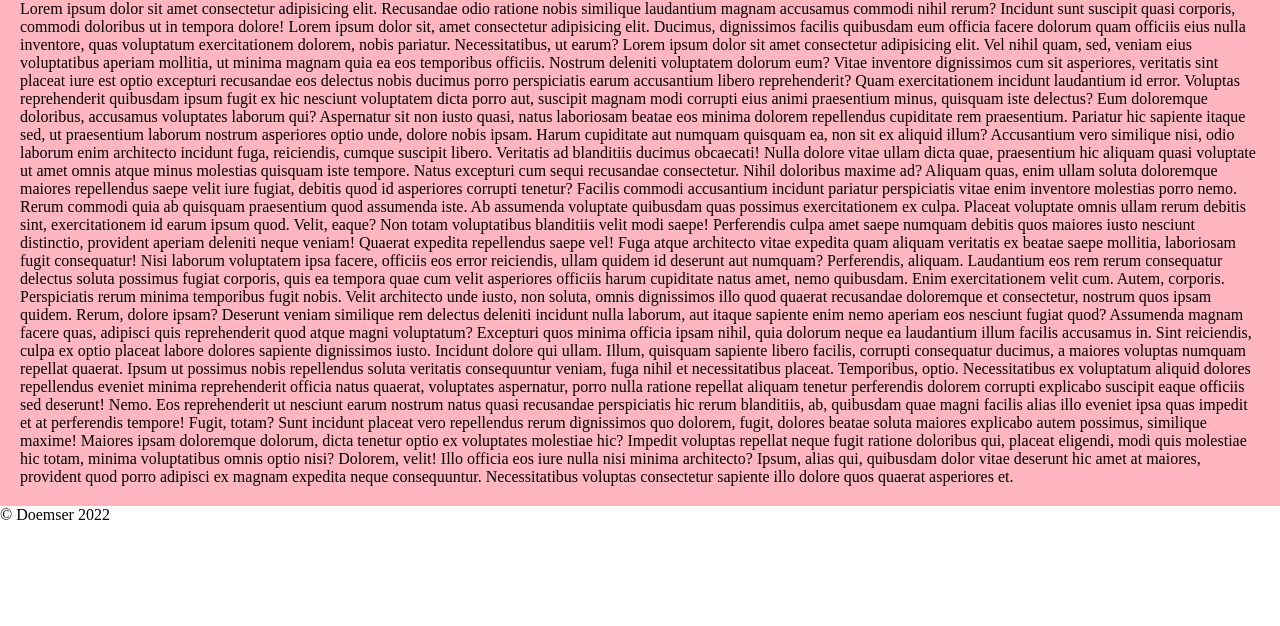
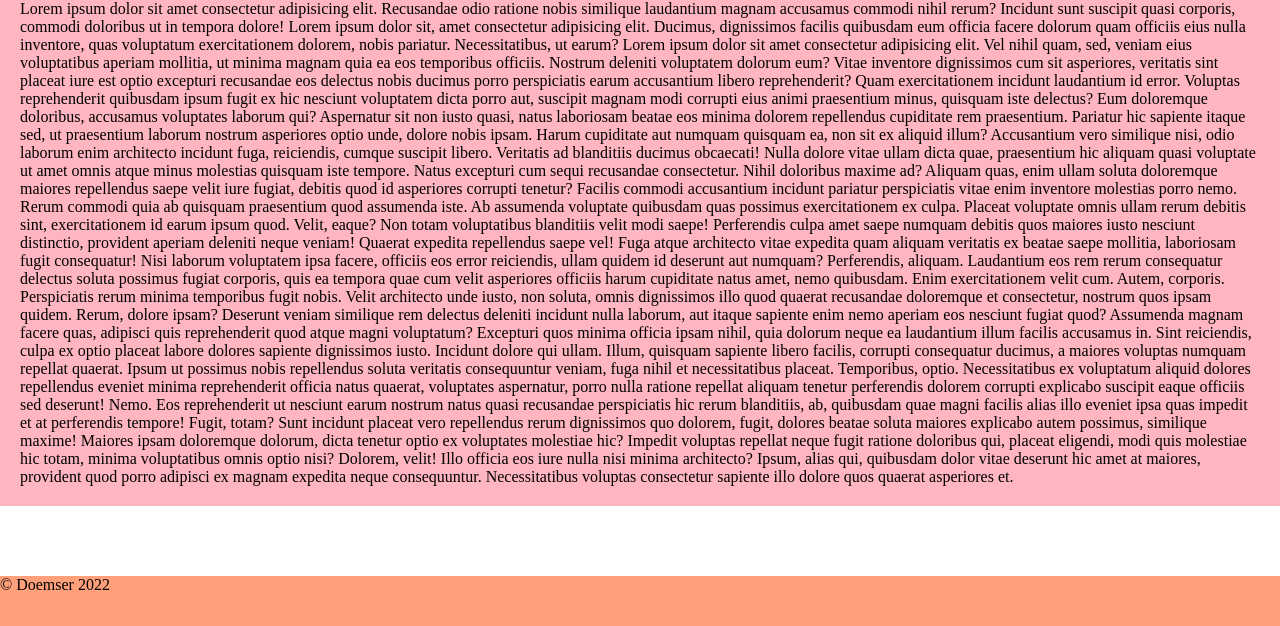
Before and after one commit to doemser/personal-website-test, a plain HTML site: page index.html in a window 1280 px wide. Shown: the part 174-800 px from the top of the page. Drawn offline with Linux system fonts and the light colour scheme.

Commit message:
added footer styling and made it stick to the bottom

```diff
--- a/css/style.css
+++ b/css/style.css
@@ -38,12 +38,25 @@
 
 .main {
   margin-top: 75px;
+  margin-bottom: 50px;
   background: lightpink;
   padding: 20px;
 }
+
+/* AVATAR COMPONENT */
 
 .avatar_image {
   border-radius: 50%;
   width: 75px;
   height: 75px;
 }
+
+/* FOOTER COMPONENT */
+
+.footer {
+  height: 50px;
+  background: lightsalmon;
+  position: fixed;
+  bottom: 0;
+  width: 100%;
+}
--- a/index.html
+++ b/index.html
@@ -98,6 +98,6 @@
         quos quaerat asperiores et.
       </p>
     </main>
-    <footer>© Doemser 2022</footer>
+    <footer class="footer">© Doemser 2022</footer>
   </body>
 </html>
```
